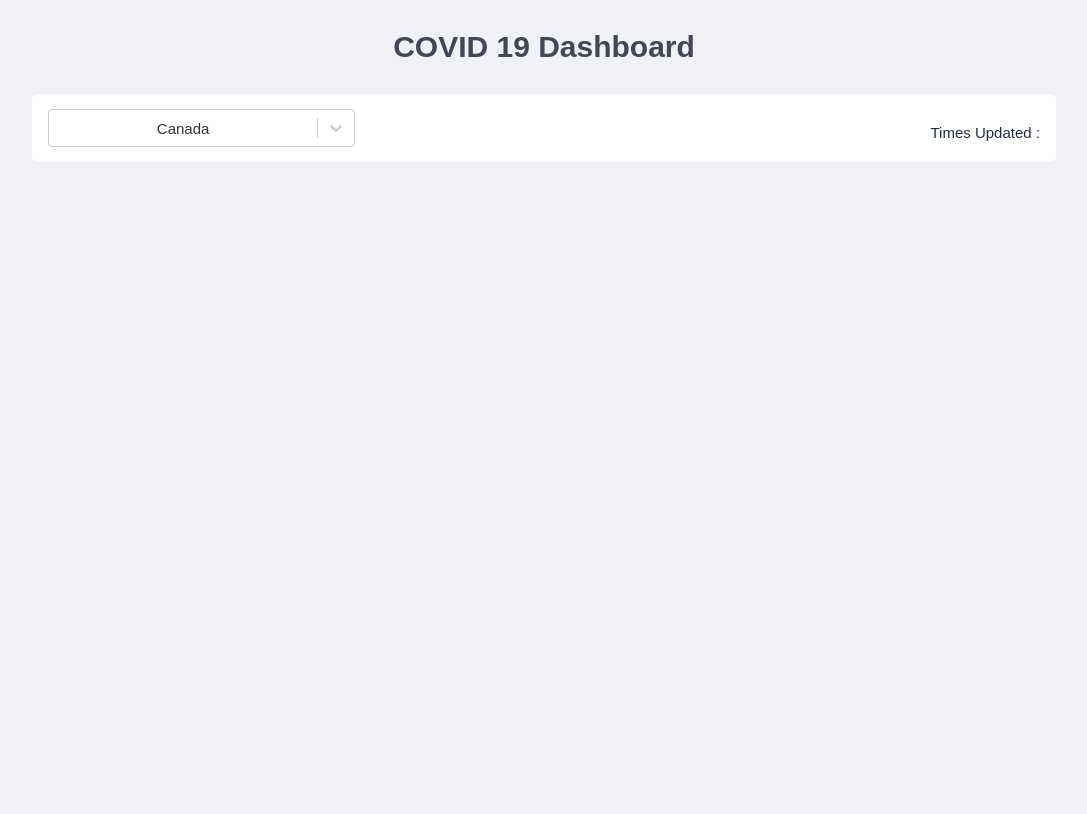
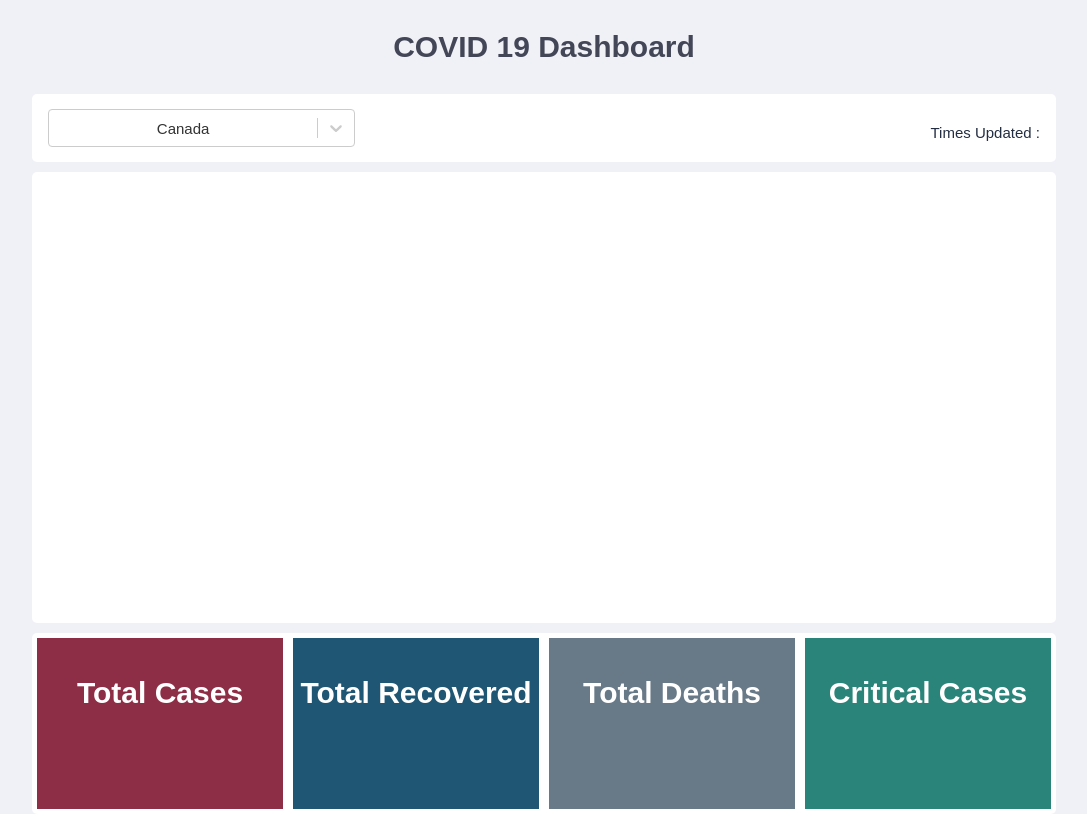
Before and after one commit to Jaime-Linares/covid-dashboard, a React (Create React App) app: page / in a window 1280 px wide. Shown: the whole page, without its empty margins (96-1183 px from the left). Built offline with nearby package versions, Linux system fonts and the light colour scheme; no server answers.

Commit message:
[fix] dashboard summary done correctly

```diff
--- a/src/App.js
+++ b/src/App.js
@@ -1,12 +1,14 @@
 import "./App.css";
 import React, { useState, useEffect } from "react";
 import Select from "react-select";
+import Card from "./SummaryCard";
 
 
 export default function App() {
   const baseUrl = "https://disease.sh/v3/covid-19";
   const [activeLocation, setActiveLocation] = useState("CAN");
   const [timesUpdated, setTimesUpdated] = useState("");
+  const [summaryData, setSummaryData] = useState({});
 
   const locationList = [
     { value: "CAN", label: "Canada" },
@@ -28,20 +30,28 @@ export default function App() {
 
 
   useEffect(() => {
-    getVersion();
+    getCountryCovidInformation();
   }, [activeLocation]);
 
-  const getVersion = async () => {
+  const getCountryCovidInformation = async () => {
     const country = locationList.find(options => options.value === activeLocation).label;
     const res = await fetch(`${baseUrl}/countries/${country}`);
     const data = await res.json();
     setTimesUpdated(data.updated);
+    const summaryDataObject = {
+      cases: data.cases,
+      recovered: data.recovered,
+      deaths: data.deaths,
+      critical: data.critical
+    };
+    setSummaryData(summaryDataObject);
   };
 
 
 return (
   <div className="App">
     <h1>COVID 19 Dashboard</h1>
+
     <div className="dashboard-container">
       <div className="dashboard-menu ">
         <Select className="dashboard-select"
@@ -53,10 +63,10 @@ export default function App() {
             options => options.value === activeLocation
           )}
         />
+
         <p className="update-date">
           Times Updated : {timesUpdated}
         </p>
-        </div>
       </div>
 
       <div className="dashboard-timeseries">
@@ -64,8 +74,25 @@ export default function App() {
       </div>
 
       <div className="dashboard-summary">
+        <Card
+          title="Total Cases"
+          value={summaryData.cases}
+        />
+        <Card
+          title="Total Recovered"
+          value={summaryData.recovered}
+        />
+        <Card
+          title="Total Deaths"
+          value={summaryData.deaths}
+        />
+        <Card
+          title="Critical Cases"
+          value={summaryData.critical}
+        />
+      </div>
+    </div>
 
-      </div>
   </div>
 );
 }
--- a/src/SummaryCard.js
+++ b/src/SummaryCard.js
@@ -1,3 +1,4 @@
+import "./App.css";
 import React from "react";
 
 
```
Lines whose indentation alone changed are shown as unchanged.
